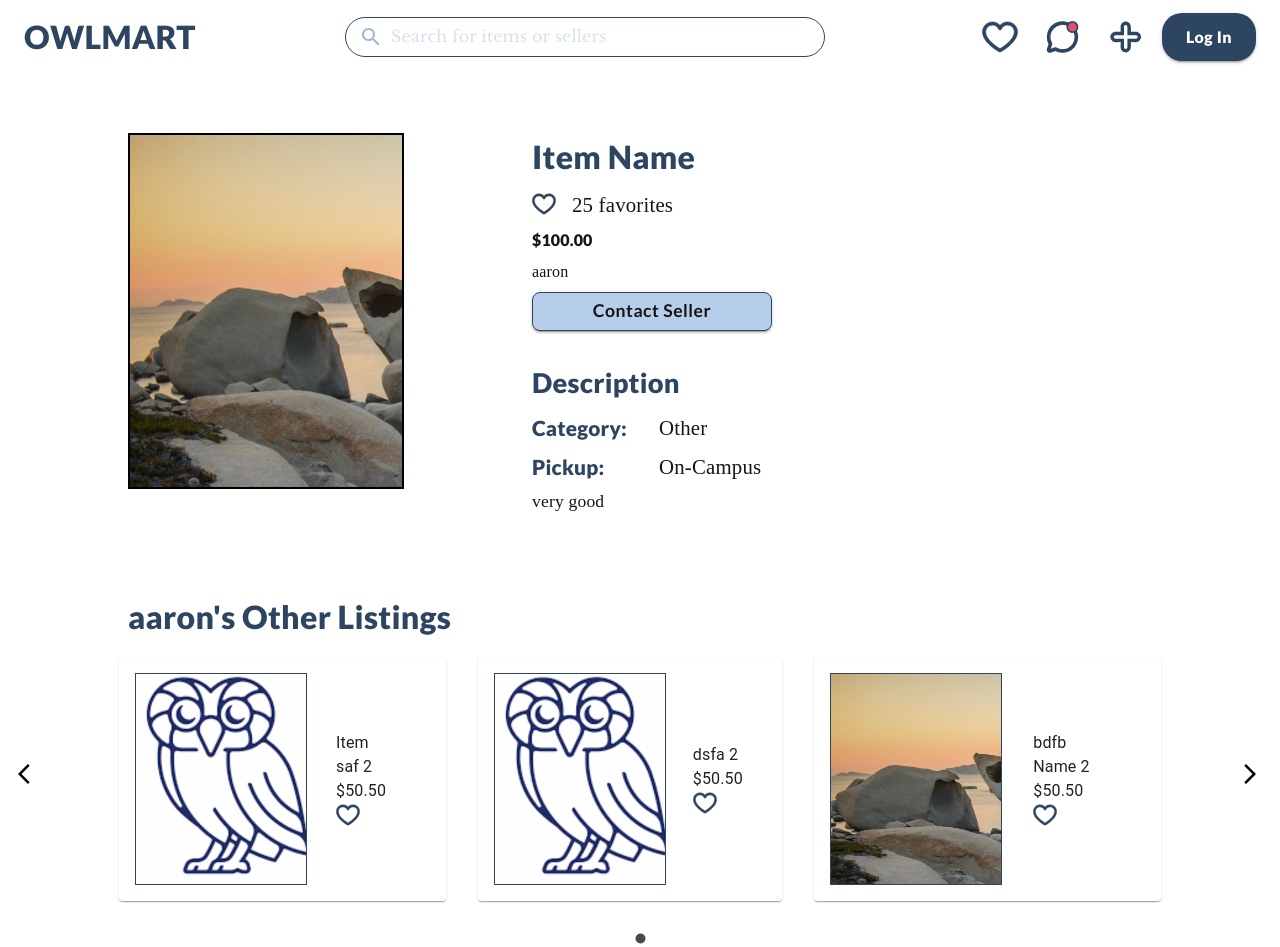
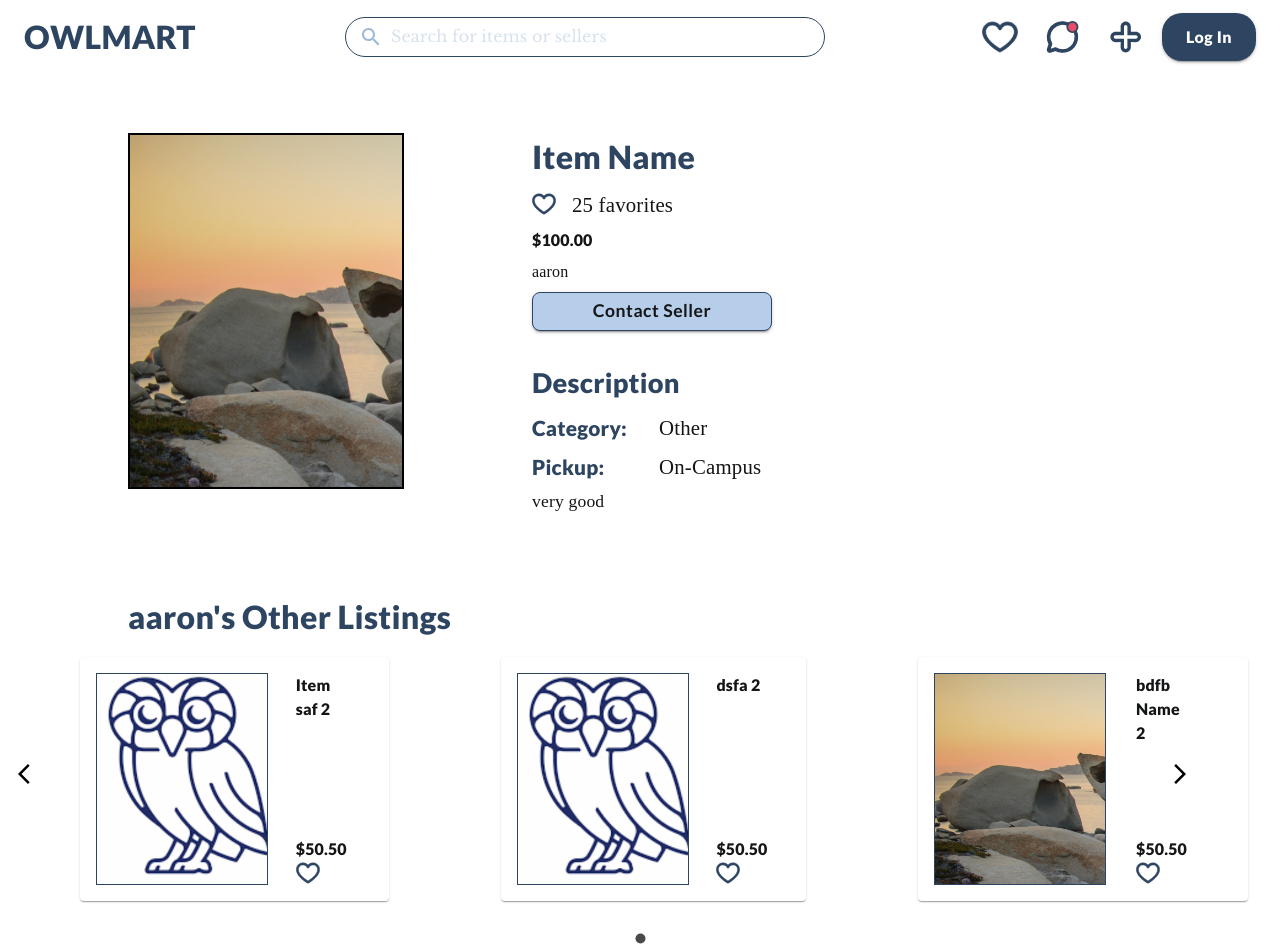
Before and after one commit to rice-apps/owlmart, a React (Create React App) app in the folder client/: page /product/1 in a window 1280 px wide. Built offline with nearby package versions, Linux system fonts and the light colour scheme.

Commit message:
formatted and styled carousel items

```diff
--- a/client/src/components/pages/ProductDetail.js
+++ b/client/src/components/pages/ProductDetail.js
@@ -22,16 +22,16 @@ const groupByEveryN = (array, n) => {
 };
 
 const groupedProducts = groupByEveryN(Products, 3);
-
 const Item = ({ item }) => {
   return (
     <ButtonBase component={Link} to={`/product/${item.id}`} style={{ textDecoration: 'none', color: 'inherit' }}>
-  <Paper style={{ width: "auto", height: "auto", padding: '1rem', margin: '1rem' }}>
-  <Box display="flex">
-    <Box
+      <Paper style={{ width: "auto", height: "auto", padding: '1rem', margin: '1rem', marginLeft: "5rem", marginRight: "2rem" }}>
+        <Box id = 'wrapper' display="flex" alignItems="strectch">
+          <Box id = 'image'
             display="flex"
             alignItems="center"
             justifyContent="center"
+            flexDirection="row"
             style={{
               width: 'auto',
               height: 'auto',
@@ -49,14 +49,43 @@ const Item = ({ item }) => {
               }}
             />
           </Box>
-    <Box display="flex" flexDirection="column" justifyContent="center" paddingRight= "50px">
-      <Typography>{item.title}</Typography>
-      <Typography>{item.price}</Typography>
+
+          <Box
+            display="flex"
+            flexDirection="column"
+            justifyContent="space-between"
+            paddingRight= "50px"
+            flexGrow={1}
+          >
+            <Box id ='product title'>
+              <Typography
+                sx={{
+                  fontFamily: 'Lato-bold',
+                  fontSize: '1rem',
+                  color: '#141517',
+                }}
+              >
+                {item.title}
+              </Typography>
+            </Box>
+
+            <Box id = 'bottom content' flexDirection="column" display='flex' justifyContent='flex-end'>
+              <Typography
+                  sx={{
+                    fontFamily: 'Lato-bold',
+                    fontSize: '1rem',
+                    color: '#141517',
+                  }}
+                >
+                  {item.price}
+                </Typography>
+
                 <img
                   src={favoritesIcon}
                   alt="favorites"
                   style={{ width: '24px', height: '24px' }}
                 />
+            </Box>
           </Box>
         </Box>
       </Paper>
@@ -71,7 +100,7 @@ const ProductDetail = () => {
   const { id } = useParams();
   const product = Products.find((product) => product.id === parseInt(id));
 
-  // Filter out all products that are from the same seller
+  // Filter out all products that are from the same seller that isn't current item
   const sameSellerProducts = Products.filter((prod) => prod.seller === product.seller && prod.id !== product.id);
 
 
@@ -257,7 +286,7 @@ const ProductDetail = () => {
           backgroundColor: 'transparent',
           borderRadius: 0,
           color: 'black',
-          marginRight: '10px',
+          marginRight: '5rem',
           marginLeft: '10px'
         }
       }}
```
Lines whose indentation alone changed are shown as unchanged.
